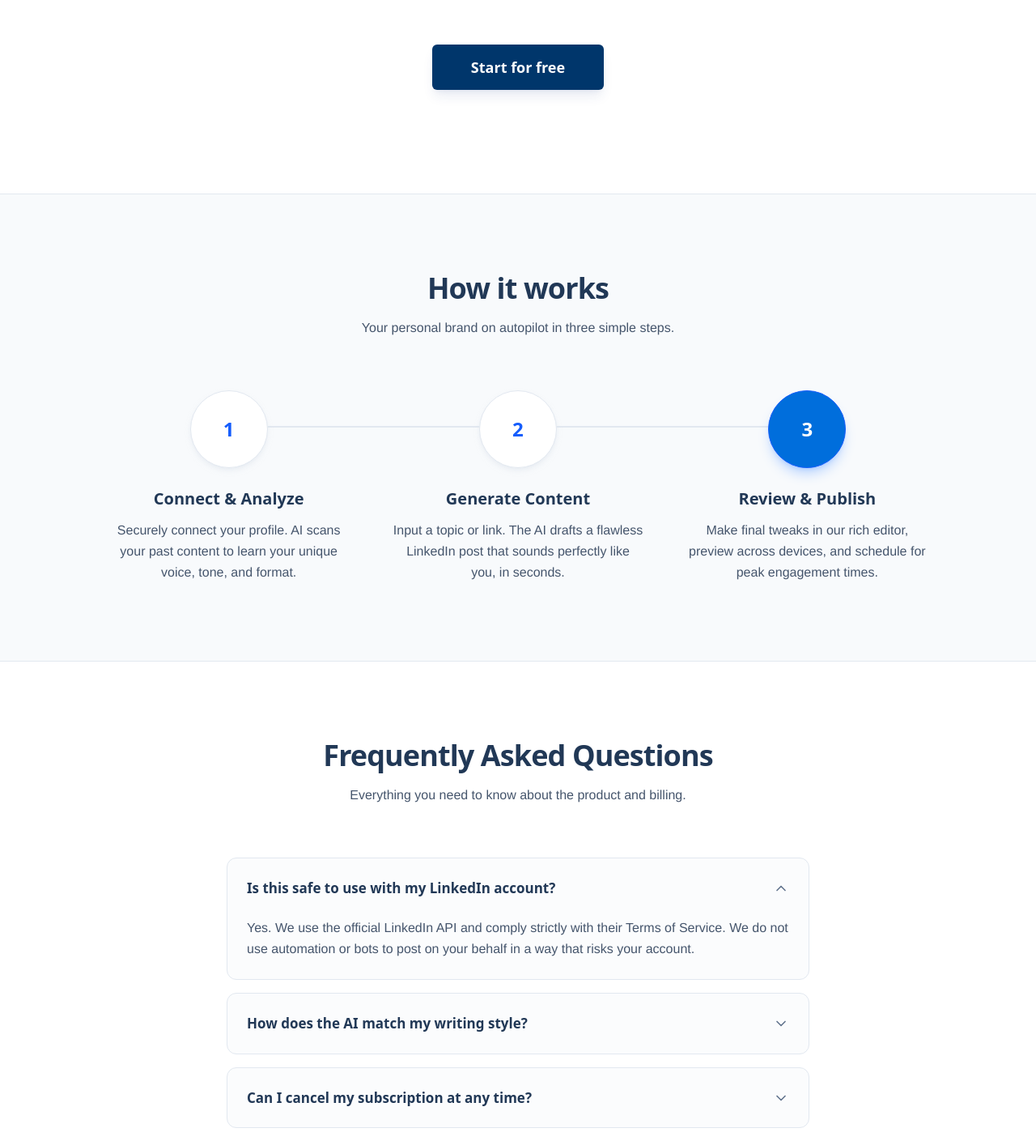
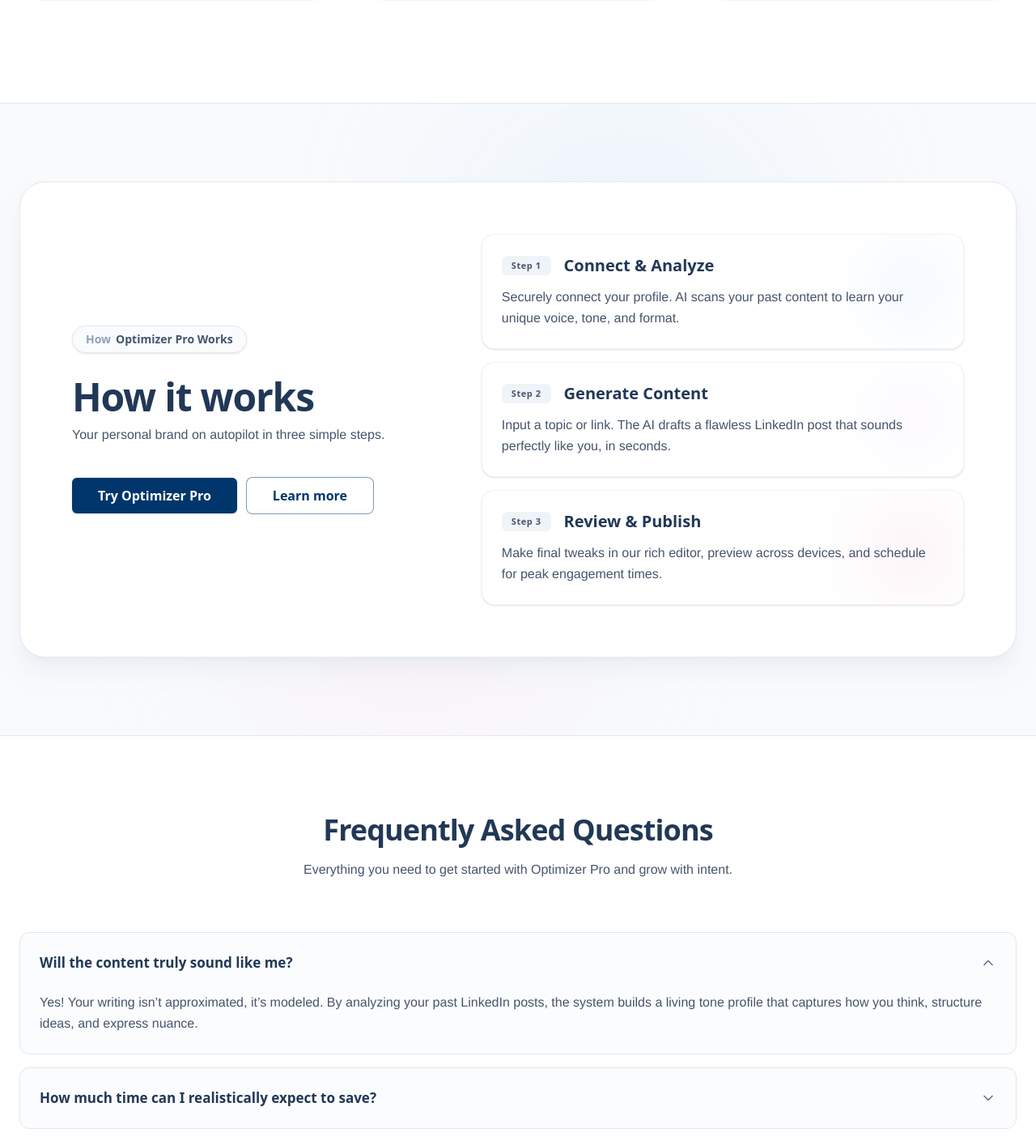
Before and after one commit to thec0deSage/LinkedIn-Optimizer-Pro, a Next.js app: page / in a window 1280 px wide. Shown: the part 2104-3513 px from the top of the page at 81% size. Built offline with nearby package versions, Linux system fonts and the light colour scheme.

Commit message:
add: How it works sect and Faqs sect

```diff
--- a/src/app/page.tsx
+++ b/src/app/page.tsx
@@ -246,10 +246,10 @@ export default function Home() {
               >
                 <div className="p-8 pb-0">
                   <div className="flex justify-between items-start mb-4">
-                    <span className="px-3 py-1 rounded-full bg-slate-200/50 text-[11px] font-bold tracking-wider text-slate-600 uppercase">
+                    <span className="inline-flex items-center px-4 py-1.5 rounded-full bg-white border border-slate-200 text-sm font-semibold tracking-wide text-slate-600 shadow-sm">
                       Content Creation
                     </span>
-                    <div className="p-1.5 rounded-lg bg-white text-slate-400">
+                    <div className="p-1.5 rounded-lg bg-white border border-slate-200 shadow-sm text-slate-400">
                       <ArrowUpRight className="w-3.5 h-3.5" />
                     </div>
                   </div>
@@ -273,10 +273,10 @@ export default function Home() {
               >
                 <div className="p-8 pb-0">
                   <div className="flex justify-between items-start mb-4">
-                    <span className="px-3 py-1 rounded-full bg-slate-200/50 text-[11px] font-bold tracking-wider text-slate-600 uppercase">
+                    <span className="inline-flex items-center px-4 py-1.5 rounded-full bg-white border border-slate-200 text-sm font-semibold tracking-wide text-slate-600 shadow-sm">
                       Growth Optimization
                     </span>
-                    <div className="p-1.5 rounded-lg bg-white text-slate-400">
+                    <div className="p-1.5 rounded-lg bg-white border border-slate-200 shadow-sm text-slate-400">
                       <ArrowUpRight className="w-3.5 h-3.5" />
                     </div>
                   </div>
@@ -300,10 +300,10 @@ export default function Home() {
               >
                 <div className="p-8 pb-0">
                   <div className="flex justify-between items-start mb-4">
-                    <span className="px-3 py-1 rounded-full bg-slate-200/50 text-[11px] font-bold tracking-wider text-slate-600 uppercase">
+                    <span className="inline-flex items-center px-4 py-1.5 rounded-full bg-white border border-slate-200 text-sm font-semibold tracking-wide text-slate-600 shadow-sm">
                       Workflow Automation
                     </span>
-                    <div className="p-1.5 rounded-lg bg-white text-slate-400">
+                    <div className="p-1.5 rounded-lg bg-white border border-slate-200 shadow-sm text-slate-400">
                       <ArrowUpRight className="w-3.5 h-3.5" />
                     </div>
                   </div>
@@ -321,84 +321,117 @@ export default function Home() {
                 </div>
               </div>
             </div>
-            <div className="mt-16 flex justify-center">
-              <Link
-                href="/signup"
-                className="cursor-pointer bg-[#00366b] hover:bg-[#1a5085] text-white px-12 py-3.5 rounded-md font-semibold text-lg transition-all active:scale-95 shadow-lg shadow-blue-900/10"
-              >
-                Start for free
-              </Link>
-            </div>
           </div>
         </section>
 
         {/* How It Works Section */}
-        <section id="how-it-works" className="py-24 bg-slate-50 border-y border-slate-200">
-          <div className="max-w-7xl mx-auto px-6">
-            <div className="text-center max-w-2xl mx-auto mb-16">
-              <h2 className="text-3xl md:text-4xl font-bold text-[#213856] mb-4 tracking-tight">How it works</h2>
-              <p className="text-slate-600 text-lg">Your personal brand on autopilot in three simple steps.</p>
+        <section id="how-it-works" className="py-24 bg-slate-50 border-y border-slate-200 flex items-center justify-center relative overflow-hidden">
+          {/* Decorative background blobs */}
+          <div className="absolute top-0 right-1/4 w-96 h-96 bg-blue-100/40 rounded-full blur-[100px] -z-0"></div>
+          <div className="absolute bottom-0 left-1/4 w-96 h-96 bg-pink-100/40 rounded-full blur-[100px] -z-0"></div>
+
+          <div className="max-w-7xl mx-auto px-6 w-full relative z-10">
+            <div className="bg-white rounded-[32px] border border-slate-200 shadow-xl shadow-slate-200/50 p-8 md:p-14 lg:p-16 flex flex-col lg:flex-row gap-12 lg:gap-20 items-center">
+
+              {/* Left Column */}
+              <div className="lg:w-5/12 w-full space-y-6 flex flex-col items-start relative">
+                <div className="inline-flex items-center px-4 py-1.5 rounded-full bg-slate-50/80 border border-slate-200 text-sm font-semibold text-slate-600 backdrop-blur-sm shadow-sm">
+                  <span className="text-slate-400 mr-1.5">How</span> Optimizer Pro Works
                 </div>
 
-            <div className="grid md:grid-cols-3 gap-12 relative max-w-5xl mx-auto">
-              {/* Connecting line for desktop */}
-              <div className="hidden md:block absolute top-[44px] left-[16.66%] right-[16.66%] h-0.5 bg-slate-200 -z-0"></div>
+                <h2 className="text-4xl md:text-5xl font-bold text-[#213856] mb-1 tracking-tight leading-tight">
+                  How it works
+                </h2>
 
+                <p className="text-slate-600 text-lg leading-relaxed">
+                  Your personal brand on autopilot in three simple steps.
+                </p>
+
+                <div className="flex flex-wrap items-center gap-3 pt-4">
+                  <a href="/signup" className="cursor-pointer bg-[#00366b] hover:bg-[#1a5085] text-white px-8 py-2.5 rounded-md font-semibold text-base transition-all shadow-sm active:scale-95">
+                    Try Optimizer Pro
+                  </a>
+                  <a href="#faqs" className="cursor-pointer shadow-[0_0_0_0.5px_#00366b] bg-transparent text-[#00366b] hover:shadow-[0_0_0_1.5px_#00366b] px-8 py-2.5 rounded-md font-semibold text-base transition-shadow duration-300">
+                    Learn more
+                  </a>
+                </div>
+              </div>
+
+              {/* Right Column */}
+              <div className="lg:w-7/12 w-full flex flex-col gap-4">
                 {/* Step 1 */}
-              <div className="relative z-10 flex flex-col items-center text-center">
-                <div className="w-24 h-24 bg-white rounded-full border border-slate-200 flex items-center justify-center shadow-md shadow-slate-200/50 mb-6 font-bold text-2xl text-blue-600">
-                  1
+                <div className="bg-white border border-slate-100 shadow-sm hover:shadow-md transition-shadow p-6 rounded-2xl relative overflow-hidden">
+                  <div className="absolute top-0 right-0 w-32 h-32 bg-blue-50/50 rounded-full blur-[30px] -z-0"></div>
+                  <div className="flex flex-col sm:flex-row sm:items-center gap-3 sm:gap-4 mb-3 relative z-10">
+                    <span className="px-3 py-1 rounded-[7px] bg-slate-200/50 text-[11px] font-bold tracking-wider text-slate-600  shrink-0 inline-flex items-center justify-center">
+                      Step 1
+                    </span>
+                    <h3 className="text-xl font-bold text-[#213856]">Connect & Analyze</h3>
                   </div>
-                <h3 className="text-xl font-bold text-[#213856] mb-3">Connect & Analyze</h3>
-                <p className="text-slate-600 leading-relaxed">Securely connect your profile. AI scans your past content to learn your unique voice, tone, and format.</p>
+                  <p className="text-slate-600 leading-relaxed relative z-10 mt-2 sm:mt-0 text-[15px]">
+                    Securely connect your profile. AI scans your past content to learn your unique voice, tone, and format.
+                  </p>
                 </div>
 
                 {/* Step 2 */}
-              <div className="relative z-10 flex flex-col items-center text-center">
-                <div className="w-24 h-24 bg-white rounded-full border border-slate-200 flex items-center justify-center shadow-md shadow-slate-200/50 mb-6 font-bold text-2xl text-blue-600">
-                  2
+                <div className="bg-white border border-slate-100 shadow-sm hover:shadow-md transition-shadow p-6 rounded-2xl relative overflow-hidden">
+                  <div className="absolute top-0 right-0 w-32 h-32 bg-purple-50/50 rounded-full blur-[30px] -z-0"></div>
+                  <div className="flex flex-col sm:flex-row sm:items-center gap-3 sm:gap-4 mb-3 relative z-10">
+                    <span className="px-3 py-1 rounded-[7px] bg-slate-200/50 text-[11px] font-bold tracking-wider text-slate-600 shrink-0 inline-flex items-center justify-center">
+                      Step 2
+                    </span>
+                    <h3 className="text-xl font-bold text-[#213856]">Generate Content</h3>
                   </div>
-                <h3 className="text-xl font-bold text-[#213856] mb-3">Generate Content</h3>
-                <p className="text-slate-600 leading-relaxed">Input a topic or link. The AI drafts a flawless LinkedIn post that sounds perfectly like you, in seconds.</p>
+                  <p className="text-slate-600 leading-relaxed relative z-10 mt-2 sm:mt-0 text-[15px]">
+                    Input a topic or link. The AI drafts a flawless LinkedIn post that sounds perfectly like you, in seconds.
+                  </p>
                 </div>
 
                 {/* Step 3 */}
-              <div className="relative z-10 flex flex-col items-center text-center">
-                <div className="w-24 h-24 bg-[#006edc] rounded-full border border-blue-600 flex items-center justify-center shadow-lg shadow-blue-500/30 mb-6 font-bold text-2xl text-white">
-                  3
+                <div className="bg-white border border-slate-100 shadow-sm hover:shadow-md transition-shadow p-6 rounded-2xl relative overflow-hidden">
+                  <div className="absolute right-0 bottom-0 w-32 h-32 bg-pink-50/80 rounded-full blur-[40px] -z-0"></div>
+                  <div className="flex flex-col sm:flex-row sm:items-center gap-3 sm:gap-4 mb-3 relative z-10">
+                    <span className="px-3 py-1 rounded-[7px] bg-slate-200/50 text-[11px] font-bold tracking-wider text-slate-600 shrink-0 inline-flex items-center justify-center">
+                      Step 3
+                    </span>
+                    <h3 className="text-xl font-bold text-[#213856]">Review & Publish</h3>
                   </div>
-                <h3 className="text-xl font-bold text-[#213856] mb-3">Review & Publish</h3>
-                <p className="text-slate-600 leading-relaxed">Make final tweaks in our rich editor, preview across devices, and schedule for peak engagement times.</p>
+                  <p className="text-slate-600 leading-relaxed relative z-10 mt-2 sm:mt-0 text-[15px]">
+                    Make final tweaks in our rich editor, preview across devices, and schedule for peak engagement times.
+                  </p>
                 </div>
+
+              </div>
+
             </div>
           </div>
         </section>
 
         {/* FAQ Section */}
         <section id="faqs" className="py-24 bg-white border-b border-slate-200">
-          <div className="max-w-3xl mx-auto px-6">
+          <div className="max-w-7xl mx-auto px-6">
             <div className="text-center mb-16">
               <h2 className="text-3xl md:text-4xl font-bold text-[#213856] mb-4 tracking-tight">Frequently Asked Questions</h2>
-              <p className="text-slate-600 text-lg">Everything you need to know about the product and billing.</p>
+              <p className="text-slate-600 text-lg">Everything you need to get started with Optimizer Pro and grow with intent.</p>
             </div>
 
             <div className="space-y-4">
               {[
                 {
-                  question: "Is this safe to use with my LinkedIn account?",
-                  answer: "Yes. We use the official LinkedIn API and comply strictly with their Terms of Service. We do not use automation or bots to post on your behalf in a way that risks your account."
+                  question: "Will the content truly sound like me?",
+                  answer: "Yes! Your writing isn’t approximated, it’s modeled. By analyzing your past LinkedIn posts, the system builds a living tone profile that captures how you think, structure ideas, and express nuance."
                 },
                 {
-                  question: "How does the AI match my writing style?",
-                  answer: "Our advanced models analyze your past posts to map your vocabulary, sentence length, and structural formatting (like whether you use bullet points or short paragraphs). The more you write, the better it gets."
+                  question: "How much time can I realistically expect to save?",
+                  answer: "What once required extended focus is reduced to a streamlined flow measured in minutes. You move from idea to publish with clarity, speed, and control, without sacrificing depth or quality."
                 },
                 {
-                  question: "Can I cancel my subscription at any time?",
-                  answer: "Absolutely. You can cancel your subscription from your billing dashboard with just two clicks. You'll maintain access to Pro features until the end of your billing cycle."
+                  question: "Will this meaningfully improve my engagement?",
+                  answer: "Every feature is engineered around one outcome: measurable engagement growth. From high-converting hooks to structurally optimized posts, the system helps you consistently produce content designed to capture attention and drive interaction."
                 },
                 {
-                  question: "Does it work for company pages?",
-                  answer: "Yes! You can connect both personal profiles and company pages, and maintain separate AI tone models for each."
+                  question: "Do I still need other tools to manage my content workflow?",
+                  answer: "No! This is not another tool it’s your content system. Creation, refinement, scheduling, and management exist within a single, cohesive environment, designed to replace fragmented workflows with quiet, focused execution."
                 }
               ].map((faq, index) => (
                 <div key={index} className="border border-slate-200 rounded-xl overflow-hidden bg-slate-50/50 transition-all hover:border-slate-300">
```
Lines whose indentation alone changed are shown as unchanged.
